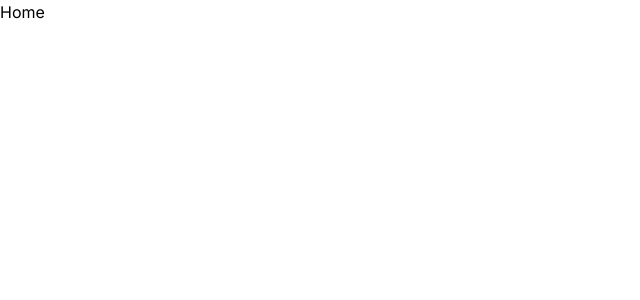
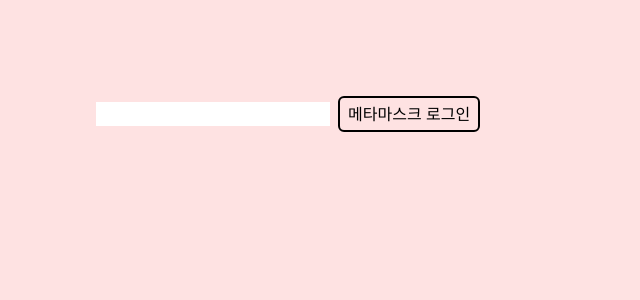
Before and after one commit to seon-2/bcs-part4-nextjs, a Next.js app in the folder my-dapp/: page / in a window 1280 px wide. Shown: the top 300 px of the page, without its empty margins (0-640 px from the left). Built offline with nearby package versions, Linux system fonts and the light colour scheme.

Commit message:
💄 [design] form으로 이메일 입력 받기

```diff
--- a/my-dapp/src/app/page.tsx
+++ b/my-dapp/src/app/page.tsx
@@ -1,7 +1,39 @@
+"use client";
+
 import { NextPage } from "next";
+import { FormEventHandler, useEffect, useState } from "react";
 
 const Home: NextPage = () => {
-  return <div>Home</div>;
+  const [email, setEmail] = useState<string>("");
+
+  // 이메일 입력 받아서 메타메스크로 로그인
+  const onSubmitMetamask: FormEventHandler = (e) => {
+    e.preventDefault();
+  };
+
+  // form 입력 확인
+  useEffect(() => {
+    console.log(email);
+  }, [email]);
+
+  return (
+    <div className="bg-red-100 min-h-screen p-24">
+      <div>
+        <form onSubmit={onSubmitMetamask}>
+          <input
+            type="text"
+            value={email}
+            onChange={(e) => setEmail(e.target.value)}
+          />
+          <input
+            className="ml-2 px-2 py-1 border-2 border-black rounded-md"
+            type="submit"
+            value="메타마스크 로그인"
+          />
+        </form>
+      </div>
+    </div>
+  );
 };
 
 export default Home;
```
